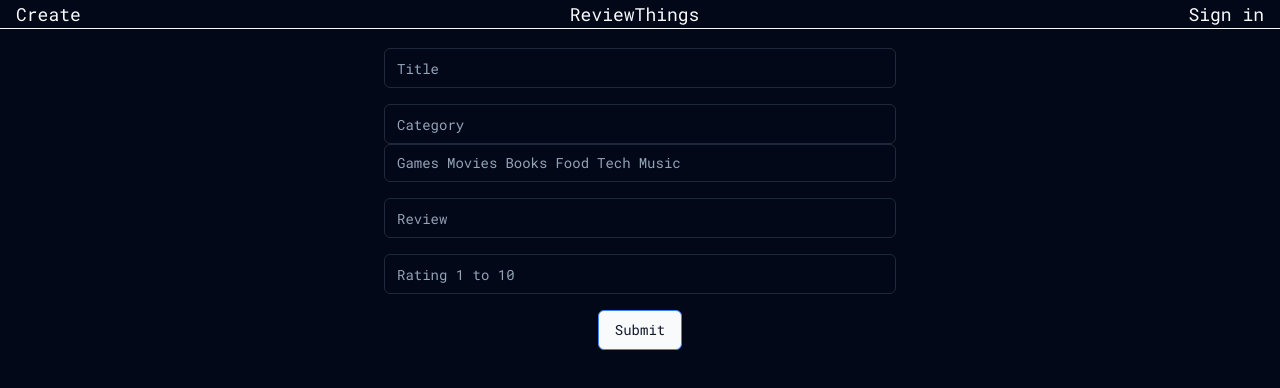
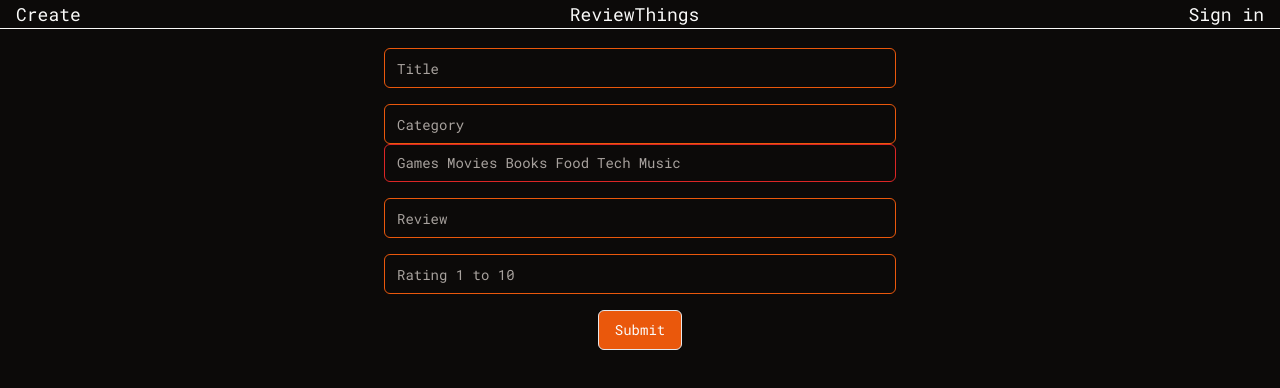
Before and after one commit to umarxd/review-things, a Next.js app: page /review/create in a window 1280 px wide. Shown: the top 388 px of the page. Built offline with nearby package versions, Linux system fonts and the light colour scheme; no server answers.

Commit message:
[style] made style and its code cleaner

```diff
--- a/src/app/layout.tsx
+++ b/src/app/layout.tsx
@@ -17,7 +17,7 @@ export default function RootLayout({
   children,
 }: Readonly<{ children: React.ReactNode }>) {
   return (
-    <html lang="en" className={`dark ${robotoMono.className} `}>
+    <html lang="en" className={`dark bg-background ${robotoMono.className} `}>
       <body>
         <Providers>
           <Navbar />
--- a/src/app/page.tsx
+++ b/src/app/page.tsx
@@ -41,7 +41,7 @@ export default function HomePage() {
 
       {hasNextPage && (
         <Button
-          className="border border-blue-500 hover:bg-blue-500"
+          className="border hover:bg-destructive"
           onClick={() => fetchNextPage()}
         >
           Load more
--- a/src/app/review/create/page.tsx
+++ b/src/app/review/create/page.tsx
@@ -62,7 +62,7 @@ const CreateReview = () => {
       )}
       <div className="w-full">
         <Input {...register("category")} type="text" placeholder="Category" />
-        <div className="hidden gap-2 rounded-md border px-3 py-2 text-sm text-muted-foreground sm:flex">
+        <div className="hidden gap-2 rounded-md border border-destructive px-3 py-2 text-sm text-muted-foreground sm:flex">
           {["Games", "Movies", "Books", "Food", "Tech", "Music"].map(
             (category) => (
               <div
@@ -96,7 +96,7 @@ const CreateReview = () => {
       )}
       <Button
         disabled={isSubmitting}
-        className="border border-blue-500 hover:bg-blue-500"
+        className="border hover:bg-destructive"
         type="submit"
       >
         {isSubmitting ? "Loading..." : "Submit"}
--- a/src/components/Navbar.tsx
+++ b/src/components/Navbar.tsx
@@ -6,7 +6,7 @@ const Navbar = async () => {
   const session = await getServerAuthSession();
 
   return (
-    <nav className="fixed inset-x-0 top-0 flex justify-between border-b border-foreground px-4 text-sm sm:text-lg">
+    <nav className="fixed inset-x-0 top-0 flex justify-between border-b border-foreground px-4 text-sm text-foreground sm:text-lg">
       <Link href="/review/create">Create</Link>
       <Link className="hidden sm:block" href="/">
         ReviewThings
--- a/src/components/Review.tsx
+++ b/src/components/Review.tsx
@@ -13,7 +13,7 @@ import { ReviewType } from "~/types/main-types";
 const Review = ({ review }: { review: ReviewType }) => {
   return (
     <Link href={`/review/${review.id}`}>
-      <Card className="my-2 sm:w-[512px]">
+      <Card className="my-2 border border-card-foreground sm:w-[512px]">
         <CardHeader>
           <CardTitle>{review.title}</CardTitle>
           <CardDescription>{review.category}</CardDescription>
--- a/src/components/ui/input.tsx
+++ b/src/components/ui/input.tsx
@@ -1,6 +1,6 @@
-import * as React from "react"
+import * as React from "react";
 
-import { cn } from "~/lib/utils"
+import { cn } from "~/lib/utils";
 
 export interface InputProps
   extends React.InputHTMLAttributes<HTMLInputElement> {}
@@ -11,15 +11,15 @@ const Input = React.forwardRef<HTMLInputElement, InputProps>(
       <input
         type={type}
         className={cn(
-          "flex h-10 w-full rounded-md border border-input bg-background px-3 py-2 text-sm ring-offset-background file:border-0 file:bg-transparent file:text-sm file:font-medium file:text-foreground placeholder:text-muted-foreground focus-visible:outline-none focus-visible:ring-2 focus-visible:ring-ring focus-visible:ring-offset-2 disabled:cursor-not-allowed disabled:opacity-50",
-          className
+          "flex h-10 w-full rounded-md border border-primary bg-background px-3 py-2 text-sm text-foreground ring-offset-background file:border-0 file:bg-transparent file:text-sm file:font-medium file:text-foreground placeholder:text-muted-foreground focus-visible:outline-none focus-visible:ring-2 focus-visible:ring-ring focus-visible:ring-offset-2 disabled:cursor-not-allowed disabled:opacity-50",
+          className,
         )}
         ref={ref}
         {...props}
       />
-    )
-  }
-)
-Input.displayName = "Input"
+    );
+  },
+);
+Input.displayName = "Input";
 
-export { Input }
+export { Input };
--- a/src/styles/globals.css
+++ b/src/styles/globals.css
@@ -5,24 +5,24 @@
 @layer base {
   :root {
     --background: 0 0% 100%;
-    --foreground: 222.2 84% 4.9%;
+    --foreground: 20 14.3% 4.1%;
     --card: 0 0% 100%;
-    --card-foreground: 222.2 84% 4.9%;
+    --card-foreground: 20 14.3% 4.1%;
     --popover: 0 0% 100%;
-    --popover-foreground: 222.2 84% 4.9%;
-    --primary: 222.2 47.4% 11.2%;
-    --primary-foreground: 210 40% 98%;
-    --secondary: 210 40% 96.1%;
-    --secondary-foreground: 222.2 47.4% 11.2%;
-    --muted: 210 40% 96.1%;
-    --muted-foreground: 215.4 16.3% 46.9%;
-    --accent: 210 40% 96.1%;
-    --accent-foreground: 222.2 47.4% 11.2%;
+    --popover-foreground: 20 14.3% 4.1%;
+    --primary: 24.6 95% 53.1%;
+    --primary-foreground: 60 9.1% 97.8%;
+    --secondary: 60 4.8% 95.9%;
+    --secondary-foreground: 24 9.8% 10%;
+    --muted: 60 4.8% 95.9%;
+    --muted-foreground: 25 5.3% 44.7%;
+    --accent: 60 4.8% 95.9%;
+    --accent-foreground: 24 9.8% 10%;
     --destructive: 0 84.2% 60.2%;
-    --destructive-foreground: 210 40% 98%;
-    --border: 214.3 31.8% 91.4%;
-    --input: 214.3 31.8% 91.4%;
-    --ring: 222.2 84% 4.9%;
+    --destructive-foreground: 60 9.1% 97.8%;
+    --border: 20 5.9% 90%;
+    --input: 20 5.9% 90%;
+    --ring: 24.6 95% 53.1%;
     --radius: 0.5rem;
     --chart-1: 12 76% 61%;
     --chart-2: 173 58% 39%;
@@ -32,25 +32,25 @@
   }
 
   .dark {
-    --background: 222.2 84% 4.9%;
-    --foreground: 210 40% 98%;
-    --card: 222.2 84% 4.9%;
-    --card-foreground: 210 40% 98%;
-    --popover: 222.2 84% 4.9%;
-    --popover-foreground: 210 40% 98%;
-    --primary: 210 40% 98%;
-    --primary-foreground: 222.2 47.4% 11.2%;
-    --secondary: 217.2 32.6% 17.5%;
-    --secondary-foreground: 210 40% 98%;
-    --muted: 217.2 32.6% 17.5%;
-    --muted-foreground: 215 20.2% 65.1%;
-    --accent: 217.2 32.6% 17.5%;
-    --accent-foreground: 210 40% 98%;
-    --destructive: 0 62.8% 30.6%;
-    --destructive-foreground: 210 40% 98%;
-    --border: 217.2 32.6% 17.5%;
-    --input: 217.2 32.6% 17.5%;
-    --ring: 212.7 26.8% 83.9;
+    --background: 20 14.3% 4.1%;
+    --foreground: 60 9.1% 97.8%;
+    --card: 20 14.3% 4.1%;
+    --card-foreground: 60 9.1% 97.8%;
+    --popover: 20 14.3% 4.1%;
+    --popover-foreground: 60 9.1% 97.8%;
+    --primary: 20.5 90.2% 48.2%;
+    --primary-foreground: 60 9.1% 97.8%;
+    --secondary: 12 6.5% 15.1%;
+    --secondary-foreground: 60 9.1% 97.8%;
+    --muted: 12 6.5% 15.1%;
+    --muted-foreground: 24 5.4% 63.9%;
+    --accent: 12 6.5% 15.1%;
+    --accent-foreground: 60 9.1% 97.8%;
+    --destructive: 0 72.2% 50.6%;
+    --destructive-foreground: 60 9.1% 97.8%;
+    --border: 12 6.5% 15.1%;
+    --input: 12 6.5% 15.1%;
+    --ring: 20.5 90.2% 48.2%;
     --chart-1: 220 70% 50%;
     --chart-2: 160 60% 45%;
     --chart-3: 30 80% 55%;
@@ -58,12 +58,3 @@
     --chart-5: 340 75% 55%;
   }
 }
-
-@layer base {
-  * {
-    @apply border-border;
-  }
-  body {
-    @apply bg-background text-foreground;
-  }
-}
```
